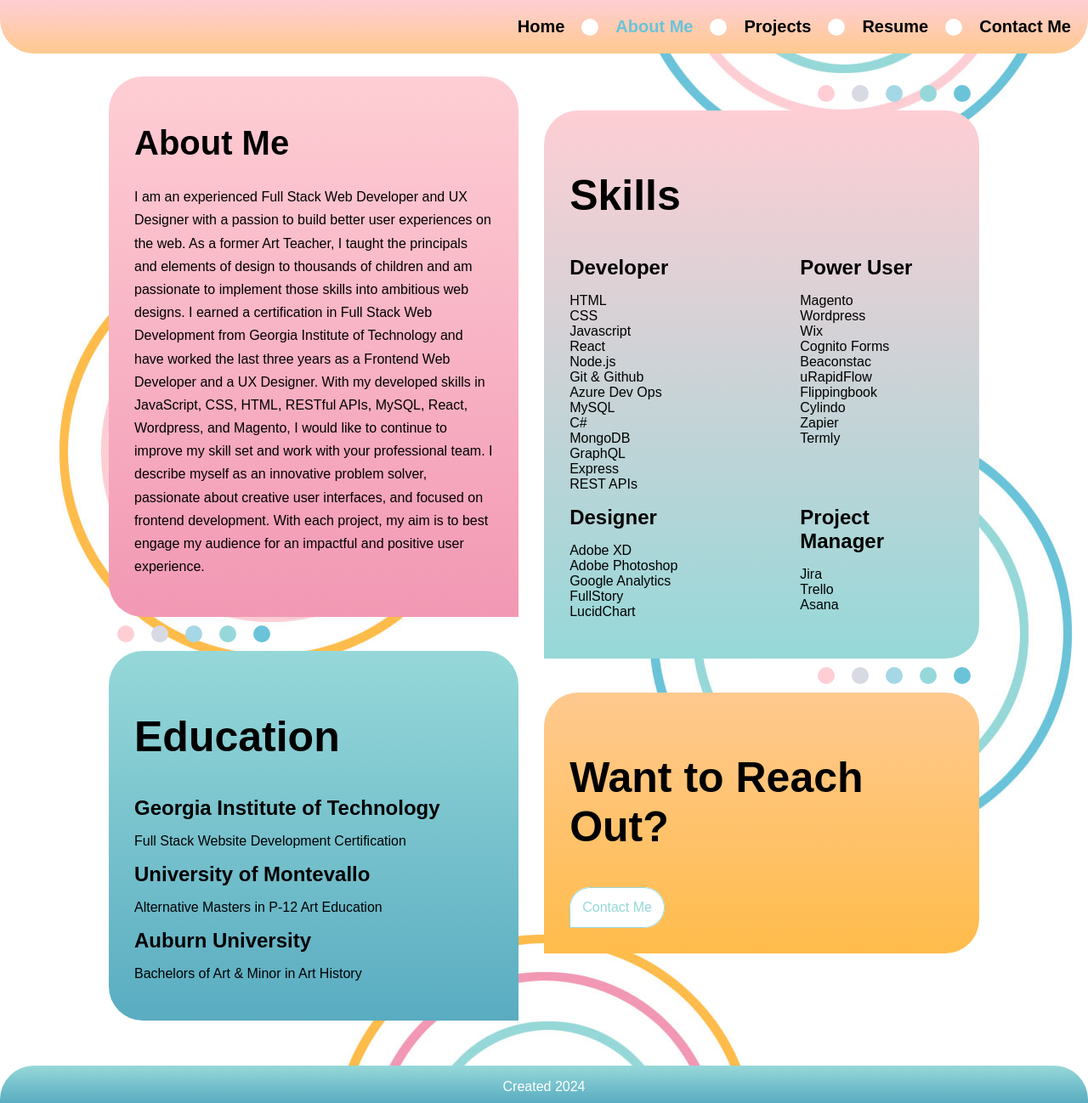
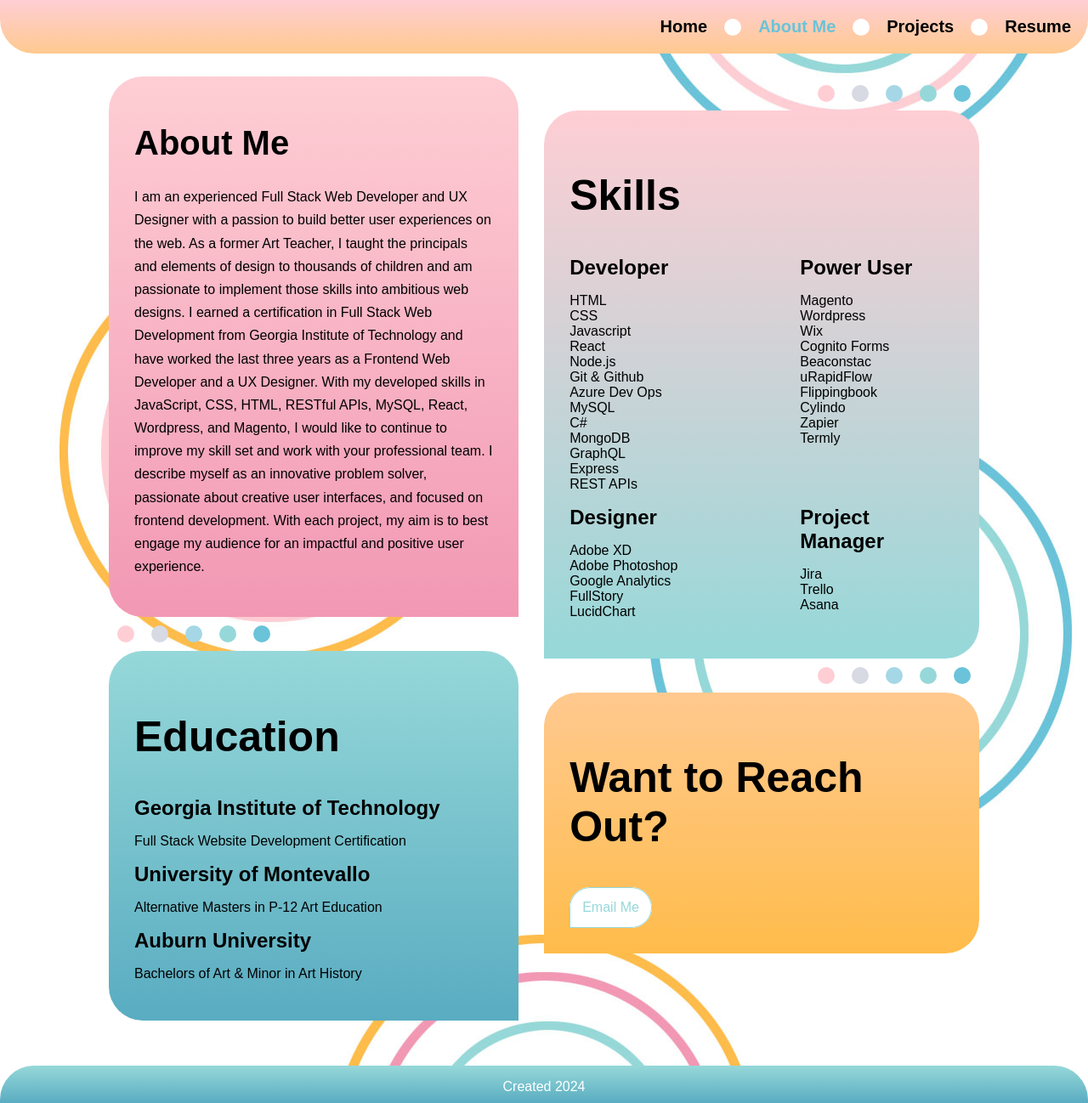
Before and after one commit to AmandaC0022/My-Portfolio, a React (Create React App) app in the folder my-react-portfolio/: page /about in a window 1280 px wide. Shown: the whole page at 85% size. Built offline with nearby package versions, Linux system fonts and the light colour scheme.

Commit message:
removed contact me page for now

```diff
--- a/my-react-portfolio/src/components/Navbar/Navbar.js
+++ b/my-react-portfolio/src/components/Navbar/Navbar.js
@@ -16,8 +16,8 @@
                 <NavLink className={splitLocation[1] === "" ? "active" : ""} to="/projects"><h5 className="nav-link">Projects</h5></NavLink>
                 <span className="circle"></span>
                 <NavLink className={splitLocation[1] === "" ? "active" : ""} to="/resume"><h5 className="nav-link">Resume</h5></NavLink>
-                <span className="circle"></span>
-                <NavLink className={splitLocation[1] === "" ? "active" : ""} to="/contact"><h5 className="nav-link">Contact Me</h5></NavLink>
+                {/* <span className="circle"></span>
+                <NavLink className={splitLocation[1] === "" ? "active" : ""} to="/contact"><h5 className="nav-link">Contact Me</h5></NavLink>  */}
             </div>
         </div>
      );
--- a/my-react-portfolio/src/pages/About/About.js
+++ b/my-react-portfolio/src/pages/About/About.js
@@ -84,7 +84,12 @@
                 <Circles/>
                 <div className="contact-block">
                     <h2>Want to Reach Out?</h2>
-                    <button className="custom-btn fill"><Link to="/contact">Contact Me</Link></button>
+                    <a href="mailto:AmandaC0022@gmail.com" target="_blank">
+                        <button className="custom-btn fill">
+                            <p>Email Me</p>
+                            {/* <Link to="/contact">Contact Me</Link> */}
+                        </button>
+                    </a>
                 </div>
             </div>
             {/* <h2>Links</h2>
```
